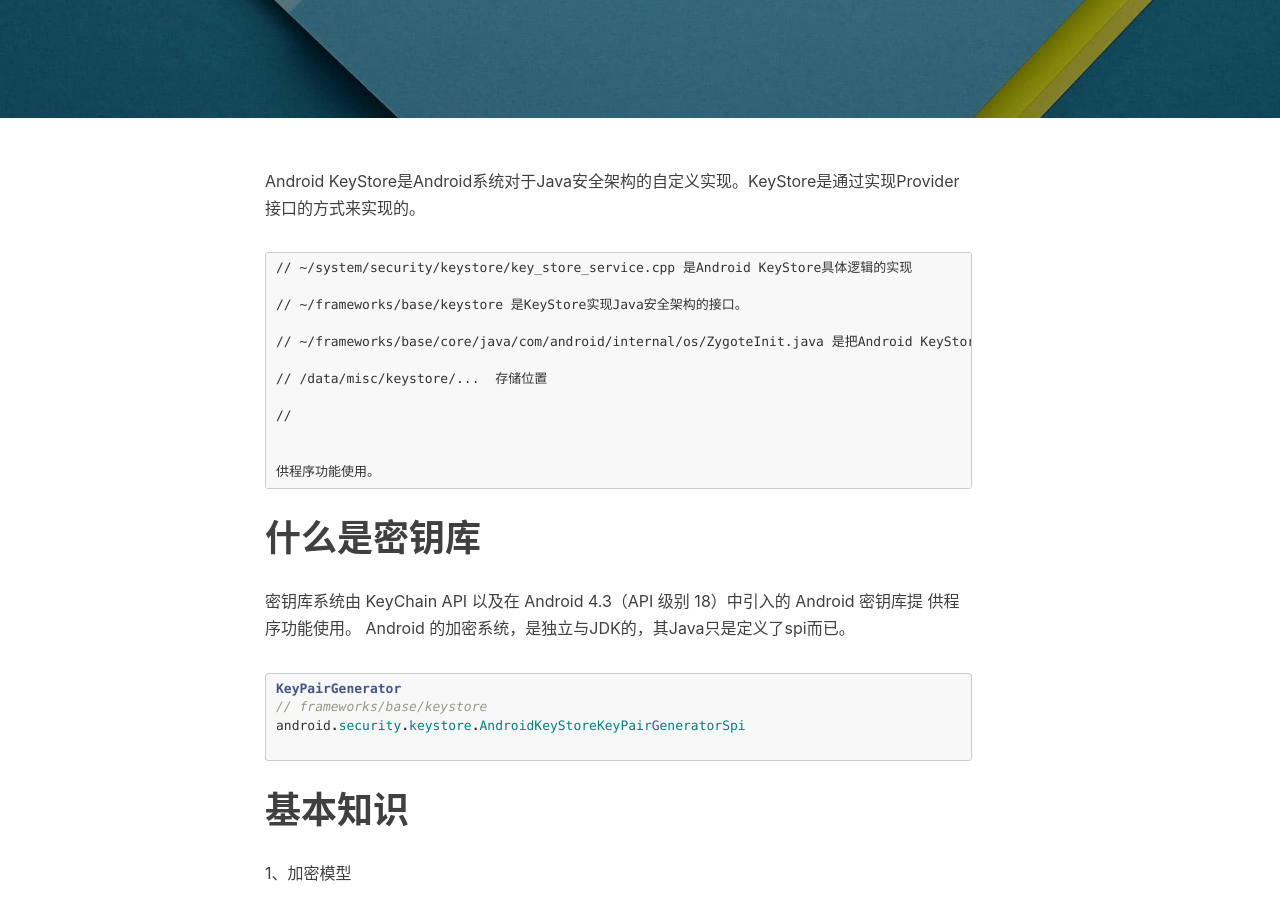
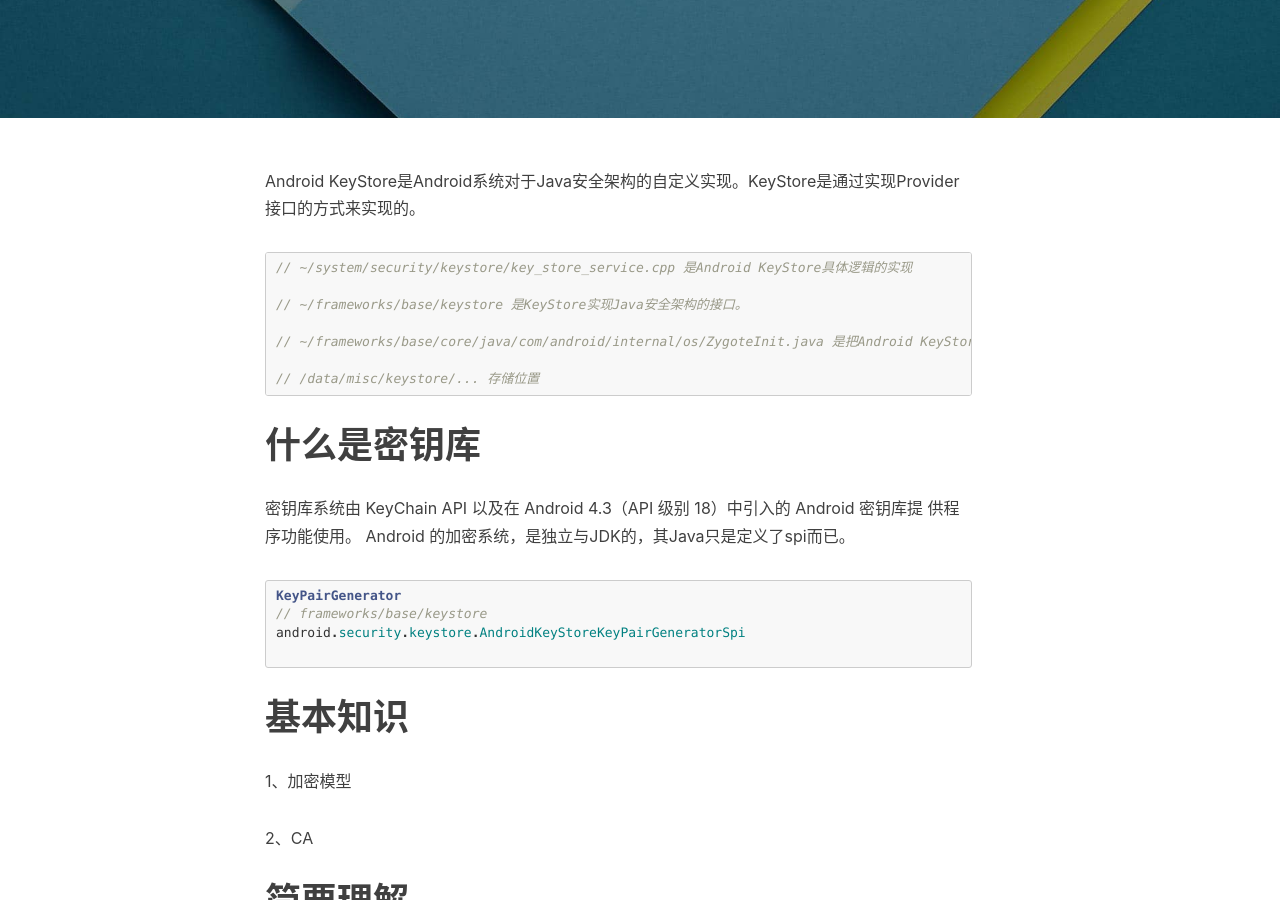
Before and after one commit to fxleyu/fxleyu.github.io, a Jekyll site: the page built from _posts/2017-05-22-android-keystore-system.md, in a window 1280 px wide and 900 px high, scrolled down 339 px. Built offline with Jekyll 4.4.1, drawn with Linux system fonts in a browser that asks for light colours; nearby versions of some CDN libraries; comment, search, counter and statistics services are not loaded.

Commit message:
UPDATE the blog of android keystore

````diff
--- a/_posts/2017-05-22-android-keystore-system.md
+++ b/_posts/2017-05-22-android-keystore-system.md
@@ -9,7 +9,7 @@
 Android KeyStore是Android系统对于Java安全架构的自定义实现。KeyStore是通过实现Provider接口的方式来实现的。
 
 
-```
+```java
 // ~/system/security/keystore/key_store_service.cpp 是Android KeyStore具体逻辑的实现
 
 // ~/frameworks/base/keystore 是KeyStore实现Java安全架构的接口。
@@ -17,11 +17,6 @@
 // ~/frameworks/base/core/java/com/android/internal/os/ZygoteInit.java 是把Android KeyStore配置到Android VM中。
 
 // /data/misc/keystore/...  存储位置
-
-//
-
-
-供程序功能使用。
 ```
 
 
````
